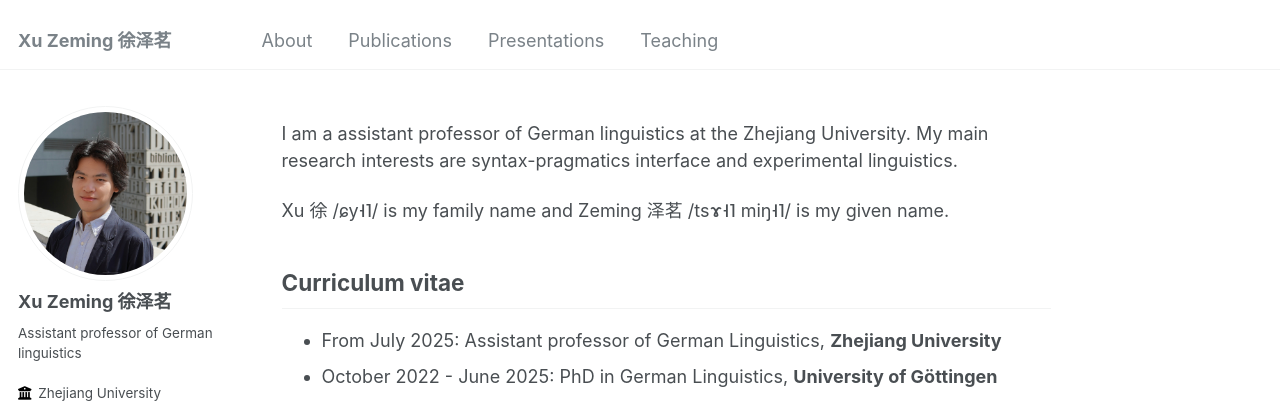
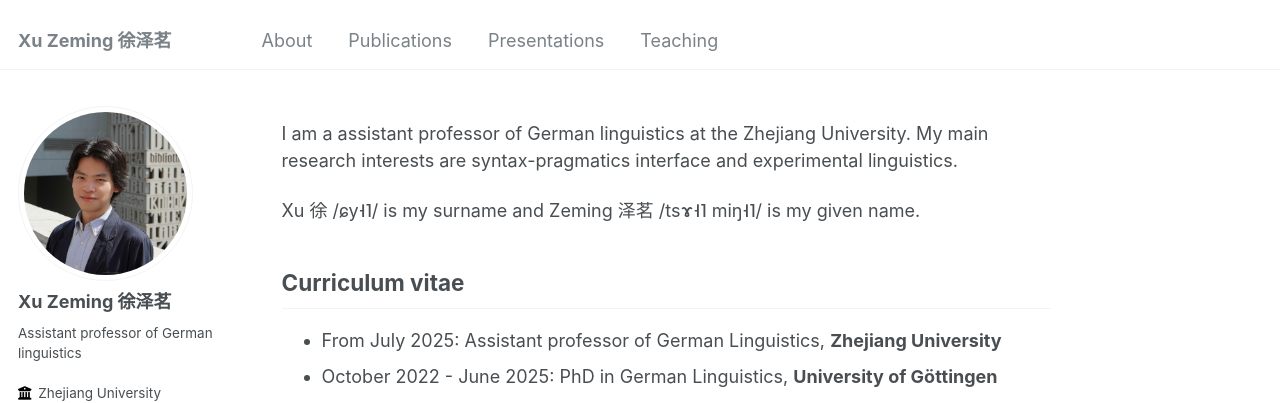
Before and after one commit to xu-zeming/xu-zeming.github.io, a Jekyll site: the page built from _pages/about.md, in a window 1280 px wide and 1165 px high. Shown: the top 403 px of the window. Built offline with Jekyll 4.4.1, drawn with Linux system fonts in a browser that asks for light colours; some web fonts are replaced.

Commit message:
modified:   _pages/about.md

```diff
--- a/_pages/about.md
+++ b/_pages/about.md
@@ -8,7 +8,7 @@ redirect_from:
 ---
 I am a assistant professor of German linguistics at the Zhejiang University. My main research interests are syntax-pragmatics interface and experimental linguistics.
 
-Xu 徐 /ɕy˧˥/ is my family name and Zeming 泽茗 /tsɤ˧˥ miŋ˧˥/ is my given name.
+Xu 徐 /ɕy˧˥/ is my surname and Zeming 泽茗 /tsɤ˧˥ miŋ˧˥/ is my given name.
 
 Curriculum vitae
 ---
```
